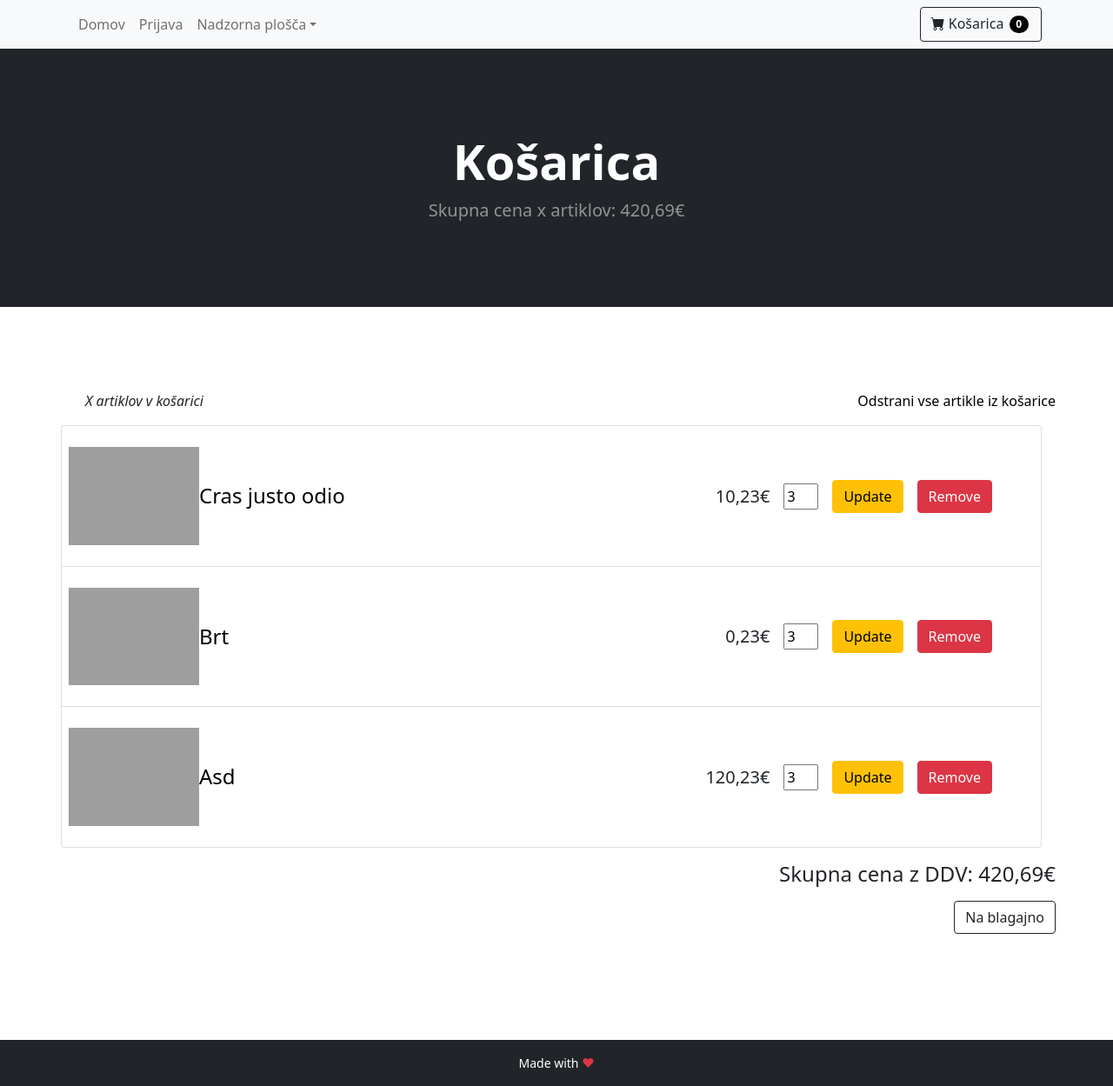
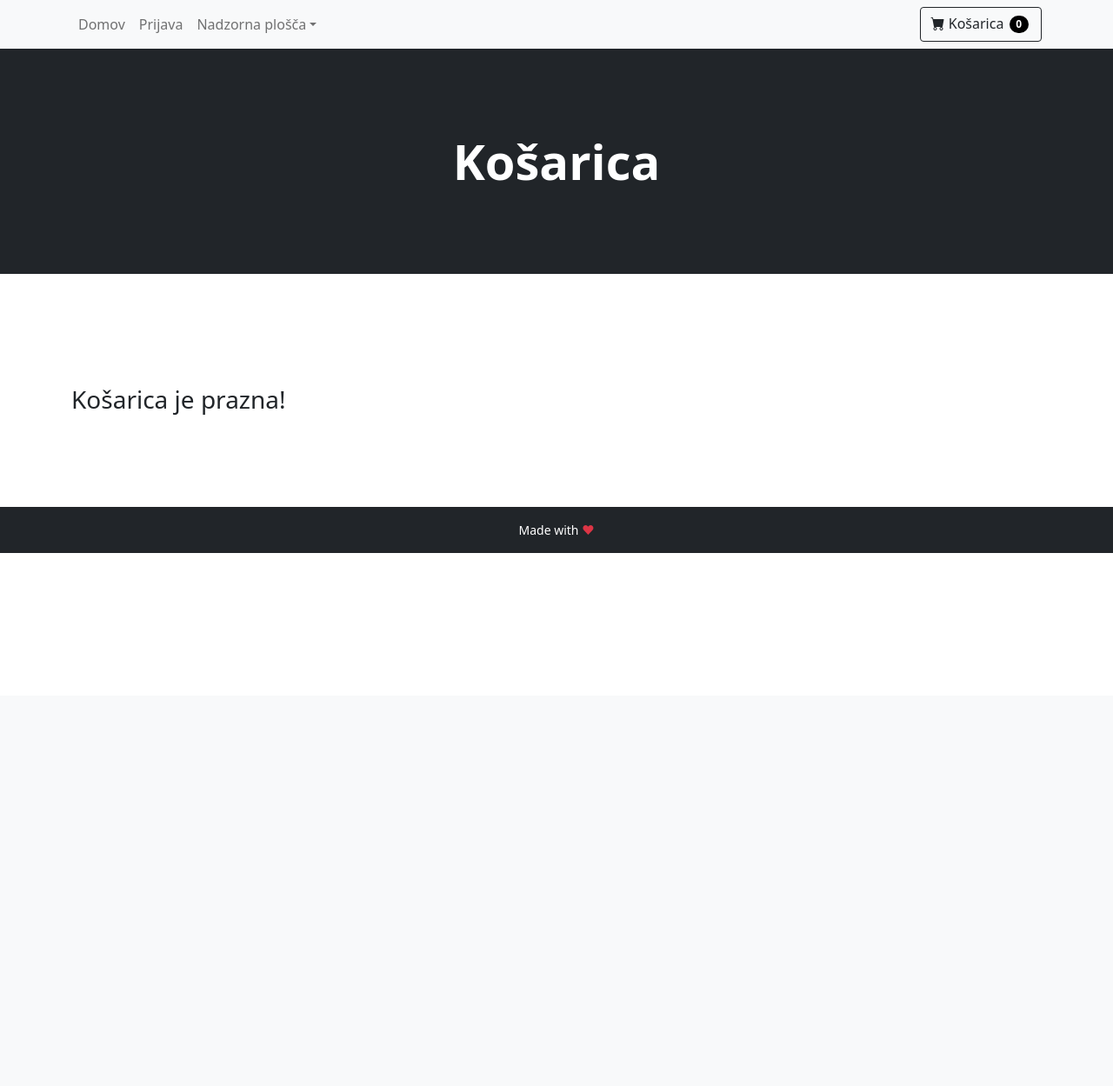
Before and after one commit to mh7x/Ep-webshop, a PHP site: page /index.php/cart in a window 1280 px wide. Shown: the whole page at 87% size. After the commit the page ends 636 px from the top, so only its background shows below. Run offline with PHP 8.4, Linux system fonts and the light colour scheme; grey boxes are pictures that could not be loaded.

Commit message:
Posodabljanje in brisanje elementov iz košarice.

```diff
--- a/controller/MainController.php
+++ b/controller/MainController.php
@@ -27,7 +27,73 @@ class MainController {
     }
 
     public static function cart() {
-        echo ViewHelper::render("view/cart.php");
+        $method = filter_input(INPUT_SERVER, "REQUEST_METHOD", FILTER_SANITIZE_SPECIAL_CHARS);
+
+        if ($method == "POST") {
+            switch ($_POST["do"]) {
+                case "add_into_cart":
+                    try {
+                        $article = ArticleDB::get(["id" => $_POST["id"]]);
+                        if (isset($_SESSION["cart"][$article["id"]])) {
+                            $_SESSION["cart"][$article["id"]]++;
+                        } else {
+                            $_SESSION["cart"][$article["id"]] = 1;
+                        }
+                    } catch (Exception $ex) {
+                        die($ex->getMessage());
+                    }
+                    break;
+                case "purge_cart":
+                    unset($_SESSION["cart"]);
+                    break;
+                case "update_cart":
+                    $value = $_POST["quantity"];
+                    $article = ArticleDB::get(["id" => $_POST["id"]]);
+
+                    if ($value == 0) {
+                        unset($_SESSION["cart"][$article["id"]]);
+                        if (empty($_SESSION["cart"])) {
+                            unset($_SESSION["cart"]);
+                        }
+                    } else if ($value < 0) {
+                        break;
+                    } else {
+                        $_SESSION["cart"][$article["id"]] = $value;
+                    }
+                    break;
+                case "remove_item":
+                    $article = ArticleDB::get(["id" => $_POST["id"]]);
+                    unset($_SESSION["cart"][$article["id"]]);
+                    if (empty($_SESSION["cart"])) {
+                        unset($_SESSION["cart"]);
+                    }
+                    break;
+                default:
+                    break;
+            }
+        }
+
+        $cart_articles = [];
+        $values = [];
+        $total_price = 0;
+        $isEmpty = true;
+        if (isset($_SESSION["cart"])) {
+            $isEmpty = false;
+            foreach ($_SESSION["cart"] as $id => $value) {
+                $article = ArticleDB::get(["id" => $id]);
+                $cart_articles[$id] = $article;
+                $values[$id] = $value;
+                $total_price += $article["price"] * $value;
+            }
+        } else if (empty($_SESSION["cart"])) {
+            $isEmpty = true;
+        }
+        echo ViewHelper::render("view/cart.php", [
+            "cart_articles" => $cart_articles,
+            "total_price" => $total_price,
+            "values" => $values,
+            "isEmpty" => $isEmpty
+        ]);
     }
 
     public static function checkout() {
--- a/public/css/style.css
+++ b/public/css/style.css
@@ -158,7 +158,7 @@ footer {
 }
 
 .cart-image {
-  width: 150px;
+  width: 80px;
 }
 
 .cart-product-counter {
@@ -167,6 +167,10 @@ footer {
 
 .cart-footer {
   text-align: right;
+}
+
+.cart-prices {
+    text-align: right;
 }
 
 
--- a/view/cart.php
+++ b/view/cart.php
@@ -17,67 +17,67 @@
     </head>
 
     <body>
-        <?php include("layout/navbar.php") ?>
+        <?php include("layout/navbar.php"); ?>
+
 
         <header class="bg-dark py-5">
             <div class="container px-4 px-lg-5 my-5">
                 <div class="text-center text-white">
                     <h1 class="display-4 fw-bolder">Košarica</h1>
-                    <p class="lead fw-normal text-white-50 mb-0">Skupna cena x artiklov: 420,69€</p>
                 </div>
             </div>
         </header>
 
         <section class="my-5 py-5">
             <div class="container">
-                <div class="row">
-                    <div class="cart-header d-flex justify-content-between mx-3">
-                        <p>X artiklov v košarici</p>
-                        <a class="cart-remove-all" href="#">Odstrani vse artikle iz košarice</a>
-                    </div>
-                    <div class="cart-body list-group">
-                        <div class="list-group-item px-2 py-4 d-flex justify-content-between align-items-center">
-                            <div class="mb-0 d-flex align-items-center">
-                                <img class="cart-image" src="../public/assets/product.jpg">
-                                <h4 class="cart-product-name mb-0"><a href="./product.html">Cras justo odio</a></h4>
-                            </div>
-                            <div class="mb-0 mx-5 d-flex align-items-center">
-                                <h5 class="mb-0 mx-3">10,23€</h5>
-                                <input class="cart-product-counter" type="number" value="3">
-                                <button class="btn btn-warning mx-3">Update</button>
-                                <button class="btn btn-danger">Remove</button>
+                <div class = "cart-header d-flex justify-content-between mx-3 my-2">
+                    <p><?= ($isEmpty == false) ? count($_SESSION["cart"]) . " artiklov v košarici" : "" ?> </p>
+                    <?php
+                    if ($isEmpty == false) {
+                        ?><form method="post" action="<?= BASE_URL . "cart" ?>">
+                            <button class="btn btn-outline-dark" name="do" value="purge_cart">Izprazni košarico</button>
+                        </form>
+                        <?php
+                    } else {
+                        echo "";
+                    }
+                    ?>
+                </div>
+                <?php
+                if ($isEmpty == false) {
+                    foreach ($cart_articles as $article):
+                        ?>
+                        <div class = "cart-body list-group">
+                            <div class = "list-group-item px-2 py-4 d-flex justify-content-between align-items-center">
+                                <div class = "mb-0 d-flex align-items-center">
+                                    <img class = "cart-image" src = "../public/assets/<?= $article["photo"] ?>">
+                                    <h4 class = "cart-product-name mb-0 mx-2"><a href = "<?= BASE_URL . "product?id=" . $article["id"] ?>"><?= $article["title"] ?></a></h4>
+                                </div>
+                                <div class = "mb-0 mx-2 d-flex align-items-center">
+                                    <div class="cart-prices">
+                                        <h5 class = "mb-0 mx-3"><?= $article["price"] ?> €</h5>
+                                        <h6 class="mb-0 mx-3">Skupna cena: <?= $article["price"] * $values[$article["id"]] ?> €</h6>
+                                    </div>
+                                    <form method="post" action="<?= BASE_URL . "cart" ?>">
+                                        <input class="cart-product-counter" type="number" name="quantity" value="<?= $values[$article["id"]] ?>">
+                                        <input type="hidden" name="id" value="<?= $article["id"] ?>">
+                                        <button class="btn btn-warning mx-3" name="do" value="update_cart">Posodobi</button>
+                                    </form>
+                                    <form method="post" action="<?= BASE_URL . "cart" ?>">
+                                        <input type="hidden" name="id" value="<?= $article["id"] ?>">
+                                        <button name="do" value="remove_item" class="btn btn-danger">Remove</button>
+                                    </form>
+                                </div>
                             </div>
                         </div>
-                        <div class="list-group-item px-2 py-4 d-flex justify-content-between align-items-center">
-                            <div class="mb-0 d-flex align-items-center">
-                                <img class="cart-image" src="../public/assets/product.jpg">
-                                <h4 class="cart-product-name mb-0"><a href="./product.html">Brt</a></h4>
-                            </div>
-                            <div class="mb-0 mx-5 d-flex align-items-center">
-                                <h5 class="mb-0 mx-3">0,23€</h5>
-                                <input class="cart-product-counter" type="number" value="3">
-                                <button class="btn btn-warning mx-3">Update</button>
-                                <button class="btn btn-danger">Remove</button>
-                            </div>
-                        </div>
-                        <div class="list-group-item px-2 py-4 d-flex justify-content-between align-items-center">
-                            <div class="mb-0 d-flex align-items-center">
-                                <img class="cart-image" src="../public/assets/product.jpg">
-                                <h4 class="cart-product-name mb-0"><a href="<?= BASE_URL . "product" ?>">Asd</a></h4>
-                            </div>
-                            <div class="mb-0 mx-5 d-flex align-items-center">
-                                <h5 class="mb-0 mx-3">120,23€</h5>
-                                <input class="cart-product-counter" type="number" value="3">
-                                <button class="btn btn-warning mx-3">Update</button>
-                                <button class="btn btn-danger">Remove</button>
-                            </div>
-                        </div>
+                    <?php endforeach; ?>
+                    <div class = "cart-footer m-3">
+                        <h4 class = "cart-price">Skupna cena z DDV: <?= $total_price ?> €</h4>
+                        <a class = "btn btn-outline-dark my-2" href = "<?= BASE_URL . "checkout" ?>">Na blagajno</a>
                     </div>
-                    <div class="cart-footer m-3">
-                        <h4 class="cart-price">Skupna cena z DDV: 420,69€</h4>
-                        <a class="btn btn-outline-dark my-2" href="<?= BASE_URL . "checkout" ?>">Na blagajno</a>
-                    </div>
-                </div>
+                <?php } else if ($isEmpty == true) { ?>
+                    <h3>Košarica je prazna!</h3>
+                <?php } ?>
             </div>
         </section>
 
--- a/view/layout/navbar.php
+++ b/view/layout/navbar.php
@@ -19,7 +19,7 @@ $slug = isset($_SERVER["PATH_INFO"]) ? trim($_SERVER["PATH_INFO"], "/") : "";
             <a class="btn btn-outline-dark" href="<?= BASE_URL . "cart" ?>" data-toggle="modal" data-target="#exampleModal">
                 <span class="bi-cart-fill"></span>
                 Košarica
-                <span class="badge">0</span>
+                <span class="badge"><?php echo(!empty($_SESSION["cart"])) ? count($_SESSION["cart"]) : "0" ?></span>
             </a>
         </form>
     </div>
--- a/view/product.php
+++ b/view/product.php
@@ -58,7 +58,11 @@
                             </div>
                         </div>
                         <hr>
-                        <btn class="btn btn-outline-dark my-2" href="#">Add to cart</btn>
+                        <form action="<?= BASE_URL . "cart" ?>" method="POST">
+                            <input type="hidden" name="do" value="add_into_cart" />
+                            <input type="hidden" name="id" value="<?= $article["id"] ?>" />
+                            <button class="btn btn-outline-dark my-2" type="submit">V košarico</button>
+                        </form>
                     </div>
                 </div>
             </section>
```
Also changed, not shown: index.php (+9 -9 lines), model/ArticleDB.php (line endings or trailing spaces), public/assets/product.jpg (added).
